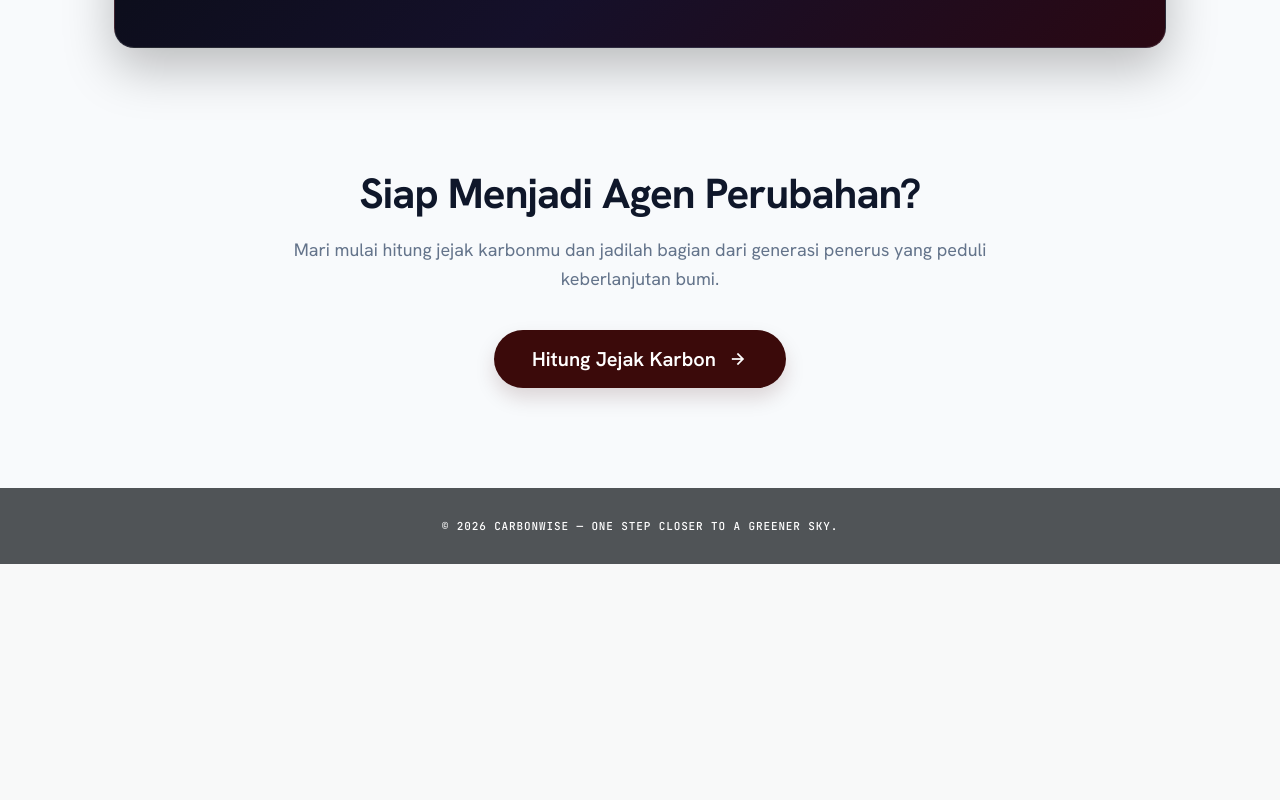
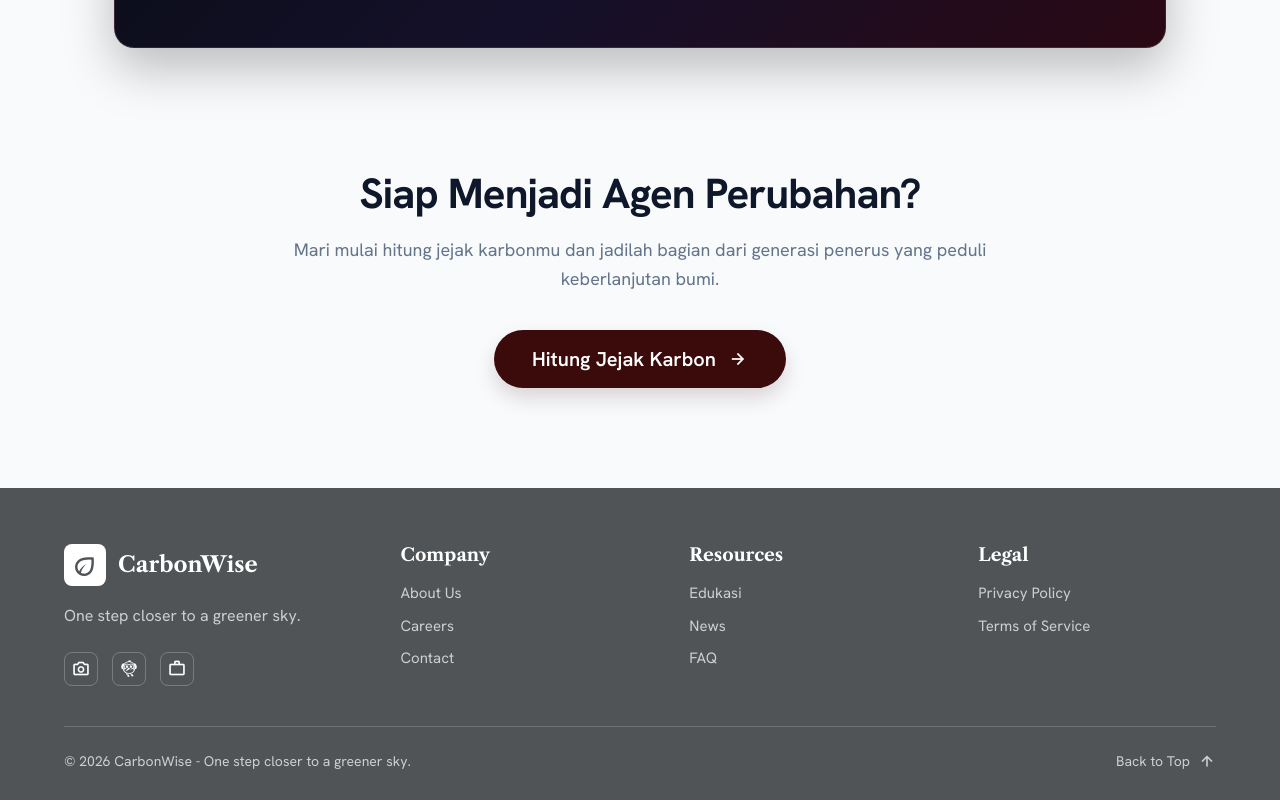
Before and after one commit to ariffrahmnn/carbon-wise, a React (Vite) app in the folder frontend/: page /about in a window 1280 px wide. Shown: the part 2481-3281 px from the top of the page. Before the commit the page ends 3045 px from the top, so only its background shows below. Built offline with nearby package versions, Linux system fonts and the light colour scheme.

Commit message:
adjusting the footer

```diff
--- a/frontend/src/components/footer.jsx
+++ b/frontend/src/components/footer.jsx
@@ -1,9 +1,65 @@
 import '../styles/shared/footer.css'
 
 function Footer() {
+  const scrollToTop = () => {
+    window.scrollTo({ top: 0, behavior: 'smooth' })
+  }
+
   return (
     <footer className="site-footer">
-      <p>© 2026 CarbonWise — one step closer to a greener sky.</p>
+      <div className="site-footer__inner page-container">
+        <div className="site-footer__grid">
+          <div className="site-footer__brand">
+            <a className="site-footer__logo" href="/" aria-label="CarbonWise home">
+              <span className="site-footer__logo-icon" aria-hidden="true">
+                <span className="material-symbols-outlined">eco</span>
+              </span>
+              <span className="site-footer__logo-text">CarbonWise</span>
+            </a>
+            <p className="site-footer__tagline">One step closer to a greener sky.</p>
+
+            <div className="site-footer__socials" aria-label="Social media">
+              <a href="#" aria-label="Instagram">
+                <span className="material-symbols-outlined" aria-hidden="true">photo_camera</span>
+              </a>
+              <a href="#" aria-label="Twitter">
+                <span className="material-symbols-outlined" aria-hidden="true">flutter_dash</span>
+              </a>
+              <a href="#" aria-label="LinkedIn">
+                <span className="material-symbols-outlined" aria-hidden="true">work</span>
+              </a>
+            </div>
+          </div>
+
+          <nav className="site-footer__nav" aria-label="Company">
+            <h2>Company</h2>
+            <a href="/about">About Us</a>
+            <a href="#">Careers</a>
+            <a href="#">Contact</a>
+          </nav>
+
+          <nav className="site-footer__nav" aria-label="Resources">
+            <h2>Resources</h2>
+            <a href="/#edukasi">Edukasi</a>
+            <a href="/#news">News</a>
+            <a href="#">FAQ</a>
+          </nav>
+
+          <nav className="site-footer__nav" aria-label="Legal">
+            <h2>Legal</h2>
+            <a href="#">Privacy Policy</a>
+            <a href="#">Terms of Service</a>
+          </nav>
+        </div>
+
+        <div className="site-footer__bottom">
+          <p>&copy; 2026 CarbonWise - One step closer to a greener sky.</p>
+          <button type="button" onClick={scrollToTop}>
+            <span>Back to Top</span>
+            <span className="material-symbols-outlined" aria-hidden="true">arrow_upward</span>
+          </button>
+        </div>
+      </div>
     </footer>
   )
 }
--- a/frontend/src/pages/references.jsx
+++ b/frontend/src/pages/references.jsx
@@ -1,5 +1,4 @@
 import Header from '../components/header.jsx'
-import Footer from '../components/footer.jsx'
 import '../styles/global/references.css'
 
 function References() {
@@ -15,7 +14,6 @@ function References() {
           </div>
         </section>
       </main>
-      <Footer />
     </div>
   )
 }
--- a/frontend/src/styles/landing-page/landing.css
+++ b/frontend/src/styles/landing-page/landing.css
@@ -146,8 +146,27 @@ main {
 }
 
 .facts {
+  position: relative;
+  isolation: isolate;
   padding-top: clamp(72px, 10vw, 136px);
   padding-bottom: clamp(72px, 10vw, 136px);
+}
+
+.facts::before {
+  position: absolute;
+  inset: 0 auto 0 50%;
+  z-index: -1;
+  width: 100vw;
+  background: linear-gradient(
+    180deg,
+    var(--color-background) 0%,
+    #fbf9f6 42%,
+    #f4ede5 64%,
+    #ebe0d2 84%,
+    #e4d6c6 100%
+  );
+  content: '';
+  transform: translateX(-50%);
 }
 
 .section-heading {
--- a/frontend/src/styles/shared/footer.css
+++ b/frontend/src/styles/shared/footer.css
@@ -1,20 +1,192 @@
 .site-footer {
-  padding: 30px var(--page-padding);
+  margin-top: auto;
+  padding-block: 56px 28px;
   color: var(--color-surface);
-  text-align: center;
   background: var(--color-footer);
 }
 
-.site-footer p {
-  font-family: var(--font-label);
-  font-size: 11px;
-  letter-spacing: 0.08em;
+.site-footer__inner {
+  display: grid;
+  gap: 40px;
+}
+
+.site-footer__grid {
+  display: grid;
+  grid-template-columns: minmax(220px, 1.2fr) repeat(3, minmax(140px, 1fr));
+  gap: clamp(28px, 4vw, 56px);
+}
+
+.site-footer__brand {
+  display: grid;
+  align-content: start;
+  gap: 18px;
+}
+
+.site-footer__logo {
+  display: inline-flex;
+  align-items: center;
+  gap: 12px;
+  width: fit-content;
+  text-decoration: none;
+}
+
+.site-footer__logo-icon {
+  display: inline-grid;
+  width: 42px;
+  height: 42px;
+  place-items: center;
+  color: var(--color-footer);
+  background: var(--color-surface);
+  border-radius: 8px;
+}
+
+.site-footer__logo-icon .material-symbols-outlined {
+  font-size: 26px;
+}
+
+.site-footer__logo-text,
+.site-footer__nav h2 {
+  font-family: var(--font-display);
+  font-weight: 700;
+}
+
+.site-footer__logo-text {
+  font-size: 22px;
+  line-height: 1.1;
+}
+
+.site-footer__tagline,
+.site-footer__nav a,
+.site-footer__bottom {
+  color: rgba(255, 255, 255, 0.72);
+}
+
+.site-footer__tagline {
+  max-width: 260px;
+  font-size: 16px;
   line-height: 1.5;
-  text-transform: uppercase;
+}
+
+.site-footer__socials {
+  display: flex;
+  gap: 14px;
+  margin-top: 6px;
+}
+
+.site-footer__socials a {
+  display: inline-flex;
+  width: 34px;
+  height: 34px;
+  align-items: center;
+  justify-content: center;
+  color: var(--color-surface);
+  text-decoration: none;
+  border: 1px solid rgba(255, 255, 255, 0.24);
+  border-radius: 8px;
+  transition: background-color 180ms ease, color 180ms ease, transform 180ms ease;
+}
+
+.site-footer__socials a:hover {
+  color: var(--color-footer);
+  background: var(--color-surface);
+  transform: translateY(-2px);
+}
+
+.site-footer__socials .material-symbols-outlined {
+  font-size: 19px;
+}
+
+.site-footer__nav {
+  display: grid;
+  align-content: start;
+  gap: 10px;
+}
+
+.site-footer__nav h2 {
+  margin: 0 0 6px;
+  color: var(--color-surface);
+  font-size: 18px;
+  line-height: 1.25;
+}
+
+.site-footer__nav a {
+  width: fit-content;
+  font-size: 15px;
+  line-height: 1.5;
+  text-decoration: none;
+  transition: color 180ms ease;
+}
+
+.site-footer__nav a:hover {
+  color: var(--color-surface);
+}
+
+.site-footer__bottom {
+  display: flex;
+  align-items: center;
+  justify-content: space-between;
+  gap: 18px;
+  padding-top: 24px;
+  border-top: 1px solid rgba(255, 255, 255, 0.18);
+  font-size: 14px;
+  line-height: 1.5;
+}
+
+.site-footer__bottom p {
+  margin: 0;
+}
+
+.site-footer__bottom button {
+  display: inline-flex;
+  align-items: center;
+  gap: 8px;
+  padding: 0;
+  color: inherit;
+  background: transparent;
+  cursor: pointer;
+  transition: color 180ms ease;
+}
+
+.site-footer__bottom button:hover {
+  color: var(--color-surface);
+}
+
+.site-footer__bottom .material-symbols-outlined {
+  font-size: 18px;
+}
+
+@media (max-width: 820px) {
+  .site-footer__grid {
+    grid-template-columns: repeat(2, minmax(0, 1fr));
+  }
+
+  .site-footer__brand {
+    grid-column: 1 / -1;
+  }
+}
+
+@media (max-width: 560px) {
+  .site-footer {
+    padding-block: 42px 24px;
+  }
+
+  .site-footer__grid {
+    grid-template-columns: 1fr;
+  }
+
+  .site-footer__bottom {
+    align-items: flex-start;
+    flex-direction: column;
+  }
 }
 
 @media (max-width: 480px) {
-  .site-footer p {
-    font-size: 9px;
+  .site-footer__logo-text {
+    font-size: 20px;
+  }
+
+  .site-footer__bottom,
+  .site-footer__nav a {
+    font-size: 13px;
   }
 }
```
